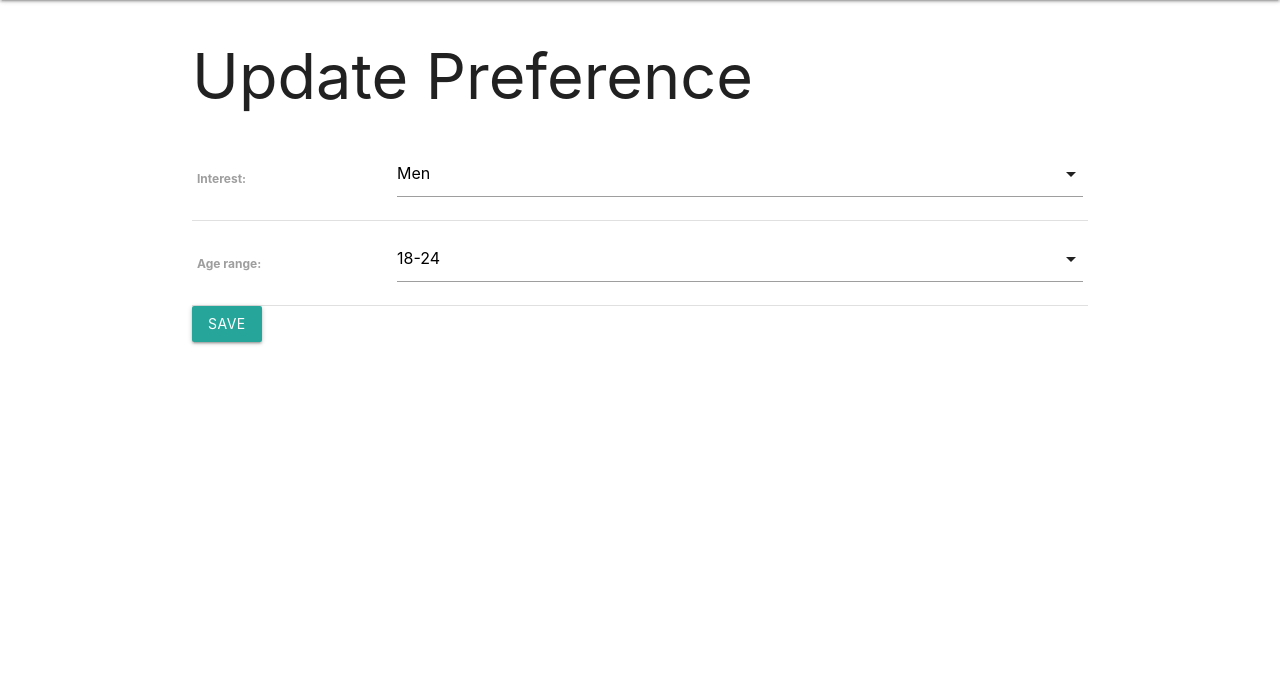
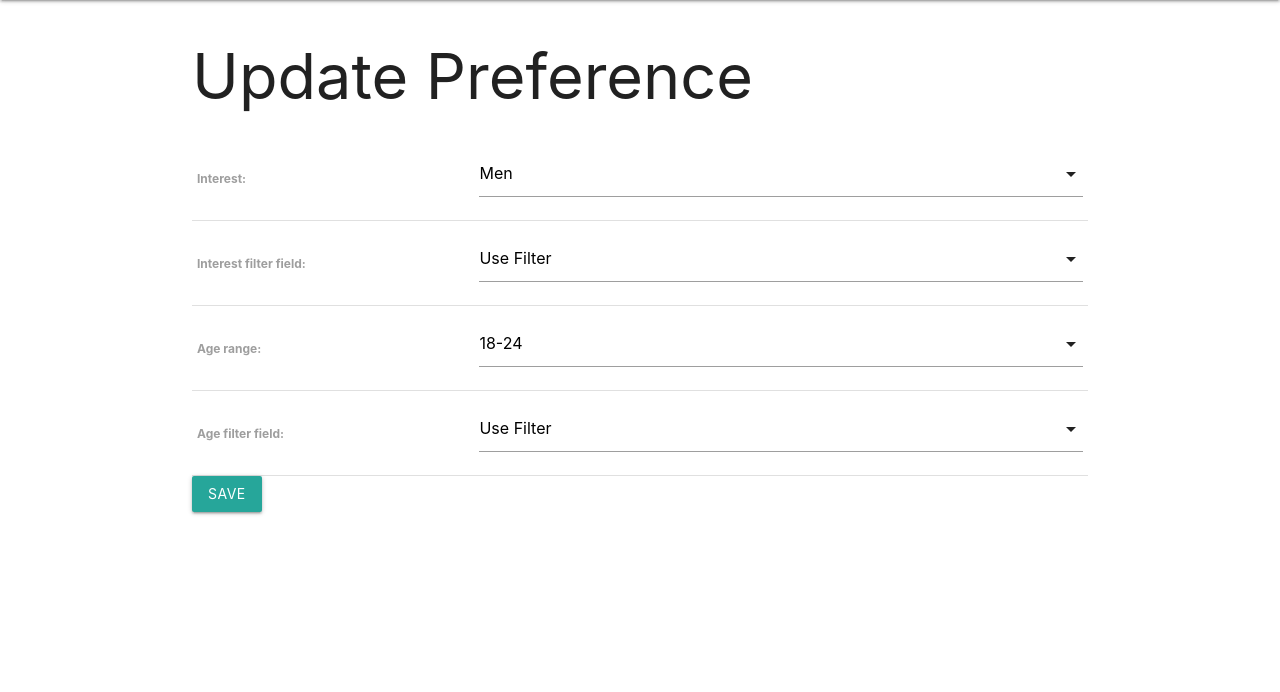
Before and after one commit to Team-weird-gif-of-my-face/Link-Cable, a Django app: page /update_preference/1 in a window 1280 px wide. Shown: the part 64-756 px from the top of the page. Run offline with Django 4.2, Linux system fonts and the light colour scheme; a user stored in the database is signed in; tables that the repository leaves empty hold one stand-in row (values such as "Sample post").

Commit message:
First part of filtering, change model for prefrence

```diff
--- a/main_app/forms.py
+++ b/main_app/forms.py
@@ -1,8 +1,10 @@
 from django.contrib.auth.models import User
 from django.forms import ModelForm
+from django import forms
 from .models import Preference
+
 
 class PreferenceForm(ModelForm):
     class Meta:
         model = Preference
-        fields = ['interest', 'age_range']
+        exclude = ['profile']
--- a/main_app/models.py
+++ b/main_app/models.py
@@ -41,6 +41,10 @@ GENRE = (
     ('SPO', 'Sports and Racing'),
     ('STR', 'Strategy and Puzzles')
 )
+FILTER = (
+    ('Y', "Use Filter"),
+    ('N', 'Ignore Filter')
+)
 
 class Game(models.Model):
     name = models.CharField(max_length=100)
@@ -77,13 +81,21 @@ class Preference(models.Model):
         choices=INTEREST,
         default=INTEREST[0][0]
     )
-    interest_filter_field = models.BooleanField(default=True)
+    interest_filter_field = models.CharField(
+        max_length=2,
+        choices=FILTER,
+        default=FILTER[0][0]
+    )
     age_range = models.CharField(
         max_length=2,
         choices=AGE,
         default=AGE[0][0]
     )
-    age_filter_field = models.BooleanField(default=True)
+    age_filter_field = models.CharField(
+        max_length=2,
+        choices=FILTER,
+        default=FILTER[0][0]
+    )
     def get_absolute_url(self):
         return reverse('preference', kwargs={'preference_id': self.id})
 
--- a/main_app/static/css/style.css
+++ b/main_app/static/css/style.css
@@ -17,6 +17,7 @@ footer.page-footer {
     width: 200px;
     height: 100px;
 }
+
 
 .match-profile-picture {
   width: 150px;
--- a/main_app/templates/main_app/preference_form.html
+++ b/main_app/templates/main_app/preference_form.html
@@ -17,10 +17,15 @@
   </table>
   <input type="submit" value="Save" class="btn">
 </form>
+
 <script>
   const selectEl = document.getElementById('id_interest');
   M.FormSelect.init(selectEl);
+  const interestFilter = document.getElementById('id_interest_filter_field');
+  M.FormSelect.init(interestFilter);
   const selectAge = document.getElementById('id_age_range');
   M.FormSelect.init(selectAge);
+  const ageFilter = document.getElementById('id_age_filter_field');
+  M.FormSelect.init(ageFilter);
 </script>
 {% endblock %}
--- a/main_app/views.py
+++ b/main_app/views.py
@@ -10,7 +10,7 @@ from django.contrib.auth.mixins import LoginRequiredMixin
 from django.contrib.auth.forms import UserCreationForm
 from .forms import PreferenceForm
 from .models import Profile, Photo, Preference, Game
-
+import random
 # Create your views here.
 
 def home(request):
@@ -22,8 +22,30 @@ def about(request):
 
 @login_required
 def connect(request):
+  filteredProfiles = ''
   profiles = Profile.objects.exclude(user=request.user)
-  return render(request, 'connect.html', {'profiles': profiles})
+  userProfile = Profile.objects.get(user=request.user)
+  preference = Preference.objects.get(profile = userProfile)
+  if(preference.interest_filter_field == 'Y' and preference.age_filter_field == 'Y'):
+    if(preference.interest == 'A'):
+      filteredProfiles = profiles.objects.filter(gender='M')
+      if(preference.age_range == 'R1'):
+        filteredProfiles = filteredProfiles.object.filter(age__level__lte = 24)
+      elif(preference.age_range == 'R2'):
+        filteredProfiles = filteredProfiles.object.filter(age__level__gte = 25)
+        filteredProfiles = filteredProfiles.object.filter(age__level__lte = 34)
+      elif(preference.age_range == 'R3'):
+        filteredProfiles = filteredProfiles.object.filter(age__level__gte = 35)
+        filteredProfiles = filteredProfiles.object.filter(age__level__lte = 44)
+      elif(preference.age_range == 'R4'):
+        filteredProfiles = filteredProfiles.object.filter(age__level__gte = 45)
+        filteredProfiles = filteredProfiles.object.filter(age__level__lte = 54)
+      elif(preference.age_range == 'R5'):
+        filteredProfiles = filteredProfiles.object.filter(age__level__gte = 55)
+
+  randomProfile = random.choice(profiles)
+
+  return render(request, 'connect.html', {'filteredProfiles': filteredProfiles})
 
 
 @login_required
@@ -96,7 +118,7 @@ class PreferenceCreate(LoginRequiredMixin, CreateView):
 
 class PreferenceUpdate(LoginRequiredMixin, UpdateView):
   model = Preference
-  fields = ['interest', 'age_range']
+  form_class = PreferenceForm
 
   def get_success_url(self):
     profile_id = self.object.profile_id
@@ -171,7 +193,6 @@ class GameCreate(LoginRequiredMixin, CreateView):
     form.instance.user = self.request.user
     return super().form_valid(form)
 
-
 # if we want to work with function based instead of class based components
 
 # @login_required
```
Also changed, not shown: main_app/templates/connect.html (+5 -62 lines), main_app/migrations/0019_preference_age_filter_field_and_more.py (added), main_app/migrations/0020_alter_preference_age_filter_field_and_more.py (added), main_app/templates/home.html (line endings or trailing spaces).
